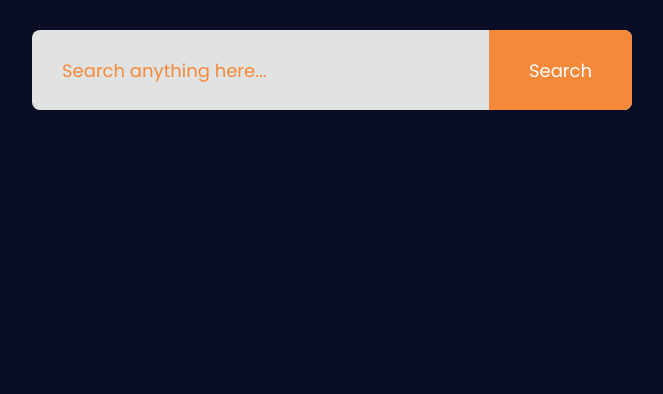
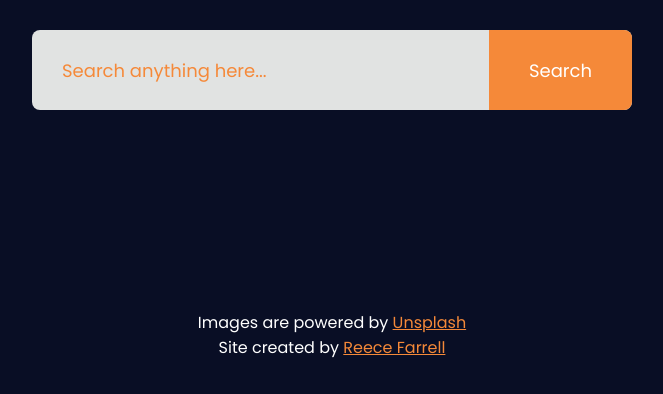
Before and after one commit to Garbutt/Image-Search, a plain HTML site: page index.html in a window 1280 px wide. Shown: the part 168-562 px from the top of the page, without its empty margins (308-971 px from the left). Drawn offline with Linux system fonts and the light colour scheme; a web font is replaced by a local one.

Commit message:
Updated footer

```diff
--- a/index.html
+++ b/index.html
@@ -20,6 +20,11 @@
     </form>
     <div id="searchResult"></div>
     <button id="showMoreBtn">Show More</button>
+    <p>
+      Images are powered by <a href="https://unsplash.com/">Unsplash</a
+      ><br />Site created by
+      <a href="https://reece-f.netlify.app">Reece Farrell</a>
+    </p>
     <script src="script.js"></script>
   </body>
 </html>
--- a/style.css
+++ b/style.css
@@ -18,6 +18,19 @@ h1{
     text-align: center;
     margin: 100px auto 50px;
     font-weight: 600;
+}
+
+p{
+    margin: 100px auto 20px;
+    text-align: center;
+}
+
+a{
+    color: #f58939;
+}
+
+a::after{
+    color: #f58939;
 }
 
 form{
```
